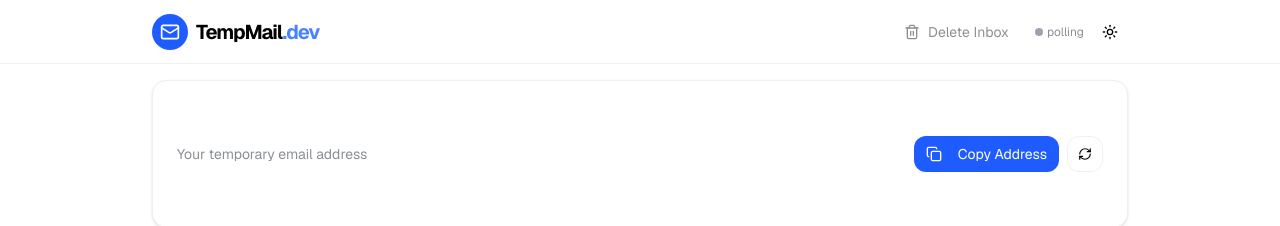
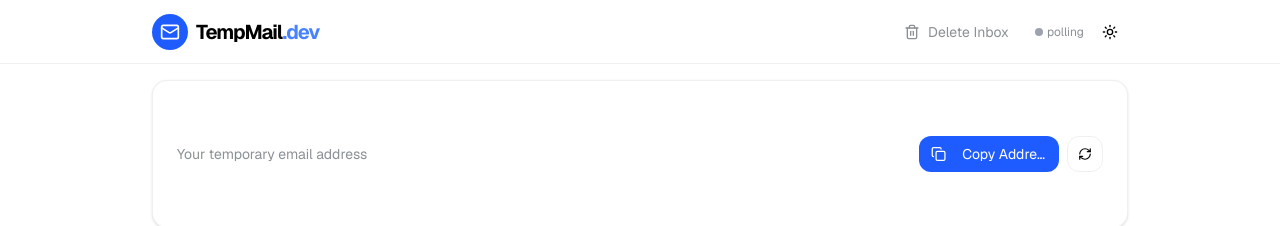
Before and after one commit to YAtsevych/TempMail, a React (Vite) app in the folder frontend/: page / in a window 1280 px wide. Shown: the top 226 px of the page. Built offline with nearby package versions, Linux system fonts and the light colour scheme; no server answers.

Commit message:
fix(ui): fix Copy Address button width with fixed sm:w-[140px] and shrink-0

```diff
--- a/frontend/src/elements/EmailSection.tsx
+++ b/frontend/src/elements/EmailSection.tsx
@@ -49,7 +49,7 @@ function EmailSection({
             <button
               onClick={handleCopy}
               className={`${theme === "dark" ? "dark" : "light"}
-                w-full inline-flex items-center justify-center gap-2
+    w-full sm:w-[140px] shrink-0 inline-flex items-center justify-center gap-2
     h-9 px-[12px] mr-2
     text-sm leading-none
     rounded-xl cursor-pointer transition-all duration-200
```
Lines whose indentation alone changed are shown as unchanged.
